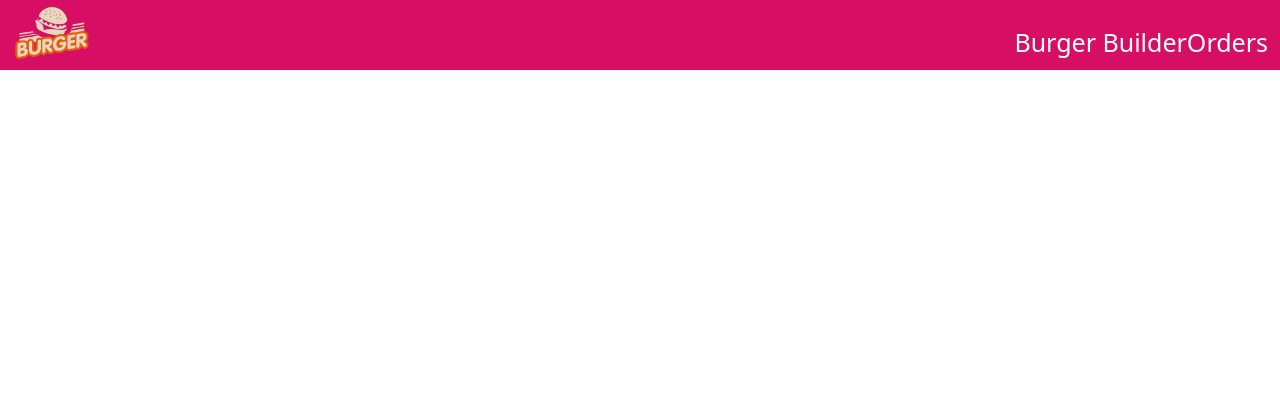
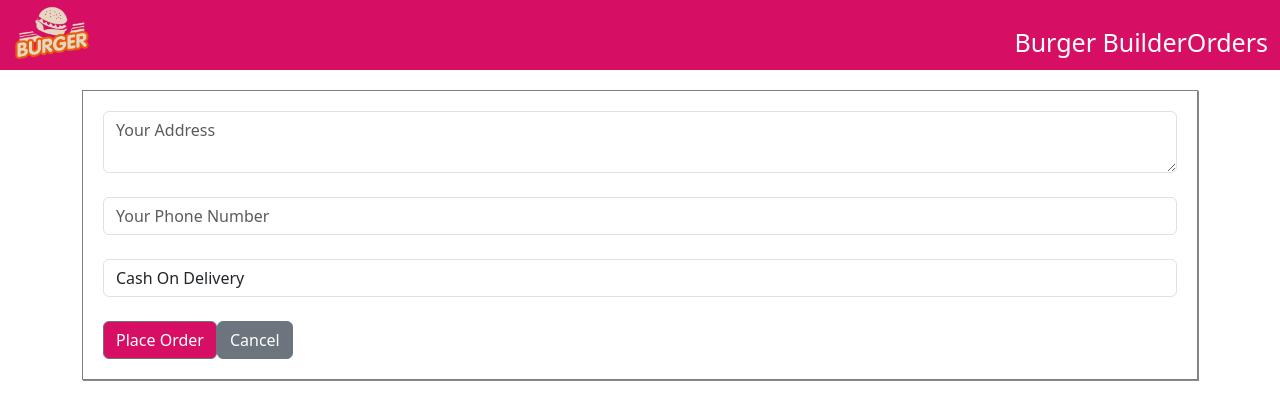
Before and after one commit to Rafid41/React_project-2_Burger_Builder_project, a React (Create React App) app: page /checkout in a window 1280 px wide. Shown: the top 420 px of the page. Built offline with nearby package versions, Linux system fonts and the light colour scheme.

Commit message:
error at goBack in checkout

```diff
--- a/src/Components/BurgerBuilder/BurgerBuilder.js
+++ b/src/Components/BurgerBuilder/BurgerBuilder.js
@@ -86,7 +86,10 @@
                         <Summery ingredients={this.props.ingredients} />
                     </ModalBody>
                     <ModalFooter>
-                        <Button color="success" onClick={this.handleCheckout}>
+                        <Button
+                            style={{ backgroundColor: "#D70F64" }}
+                            onClick={this.handleCheckout}
+                        >
                             Continue to Checkout
                         </Button>
                         <Button color="secondary" onClick={this.toggleModal}>
--- a/src/Components/BurgerBuilder/Controls/Controls.js
+++ b/src/Components/BurgerBuilder/Controls/Controls.js
@@ -78,7 +78,13 @@
                         Price: <strong>{props.price}</strong> BDT
                     </h5>
                 </CardFooter>
-                <Button disabled={!props.purchasable} onClick={props.toggleModal}>Order Now</Button>
+                <Button
+                    disabled={!props.purchasable}
+                    style={{ backgroundColor: "#D70F64" }}
+                    onClick={props.toggleModal}
+                >
+                    Order Now
+                </Button>
             </Card>
         </div>
     );
--- a/src/Components/Orders/Checkout/Checkout.js
+++ b/src/Components/Orders/Checkout/Checkout.js
@@ -1,12 +1,95 @@
 // src\Components\Orders\Checkout\Checkout.js
-import React from 'react'
+import React, { Component } from "react";
+import { Button } from "reactstrap";
+// import { HistoryRouterProps as history } from "react-router-dom";
 
-const Checkout = () => {
-  return (
-    <div>
 
-    </div>
-  )
+class Checkout extends Component {
+    state = {
+        values: {
+            deliveryAddress: "",
+            phone: "",
+            paymentType: "Cash On Dlivery",
+        },
+    };
+
+    goBack = () => {
+        // router_property, router history
+        this.props.history.goBack("/");
+    };
+
+    InputChangeHandler = (e) => {
+        this.setState({
+            values: {
+                ...this.state.values,
+                // get all field values
+                [e.target.name]: e.target.value,
+            },
+        });
+    };
+
+    submitHandler = () => {
+        console.log(this.state.values);
+    };
+
+    render() {
+        return (
+            <div>
+                <form
+                    style={{
+                        border: "1px solid grey",
+                        boxShadow: "1px 1px #888888",
+                        borderShadow: "5px",
+                        padding: "20px",
+                    }}
+                >
+                    <textarea
+                        name="deliveryAddress"
+                        value={this.state.values.deliveryAddress}
+                        className="form-control"
+                        placeholder="Your Address"
+                        onChange={(e) => this.InputChangeHandler(e)}
+                    ></textarea>
+                    <br />
+
+                    <input
+                        name="phone"
+                        className="form-control"
+                        value={this.state.values.phone}
+                        placeholder="Your Phone Number"
+                        onChange={(e) => this.InputChangeHandler(e)}
+                    />
+                    <br />
+                    <select
+                        name="paymentType"
+                        className="form-control"
+                        value={this.state.values.paymentType}
+                        onChange={(e) => this.InputChangeHandler(e)}
+                    >
+                        <option value="Cash On Delivery">
+                            Cash On Delivery
+                        </option>
+                        <option value="Bkash">Bkash</option>
+                    </select>
+                    <br />
+                    <Button
+                        style={{ backgroundColor: "#D70F64" }}
+                        className="mr-auto"
+                        onClick={this.submitHandler}
+                    >
+                        Place Order
+                    </Button>
+                    <Button
+                        color="secondary"
+                        className="ml-1"
+                        onClick={this.goBack}
+                    >
+                        Cancel
+                    </Button>
+                </form>
+            </div>
+        );
+    }
 }
 
-export default Checkout
+export default Checkout;
```
